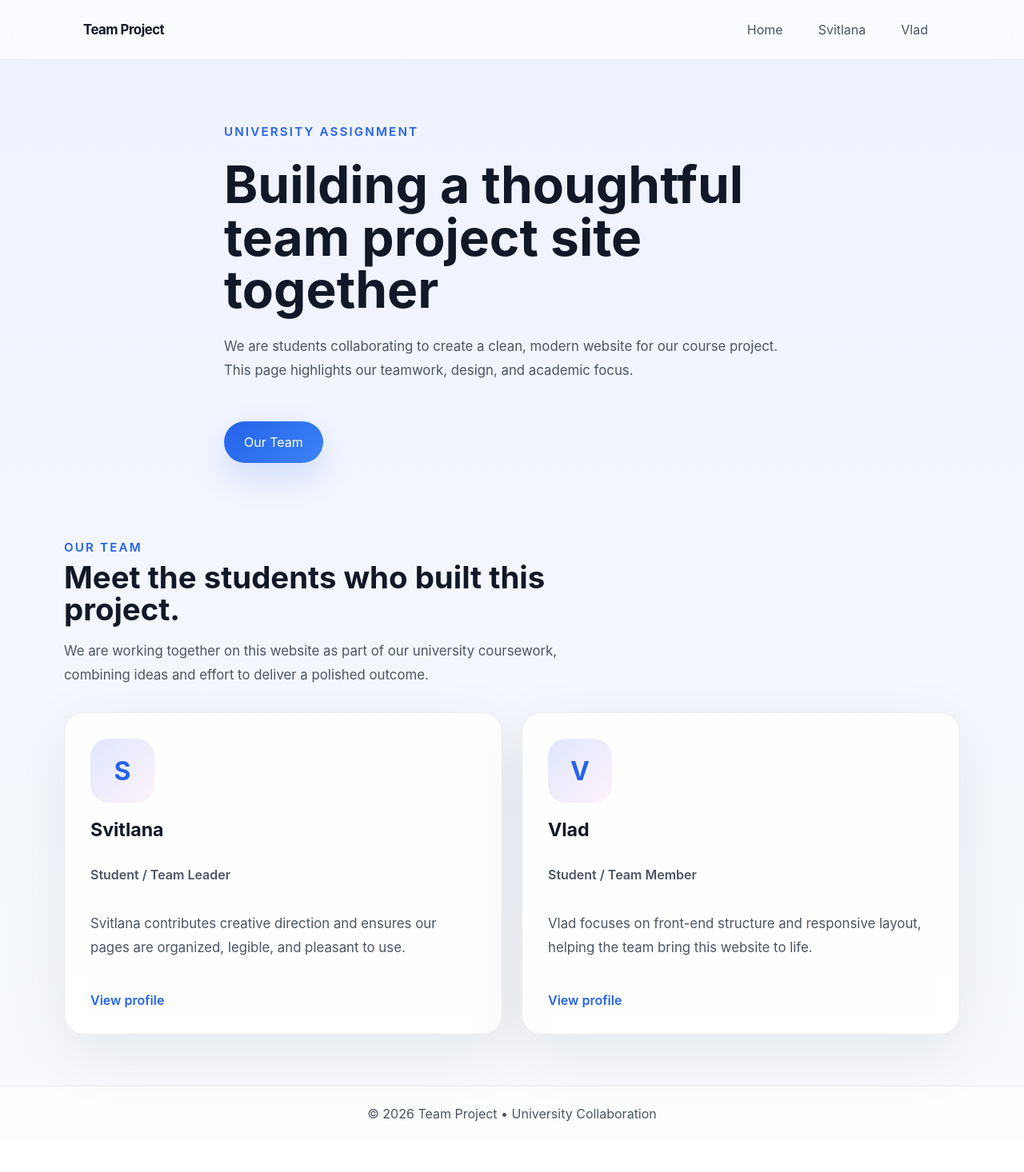
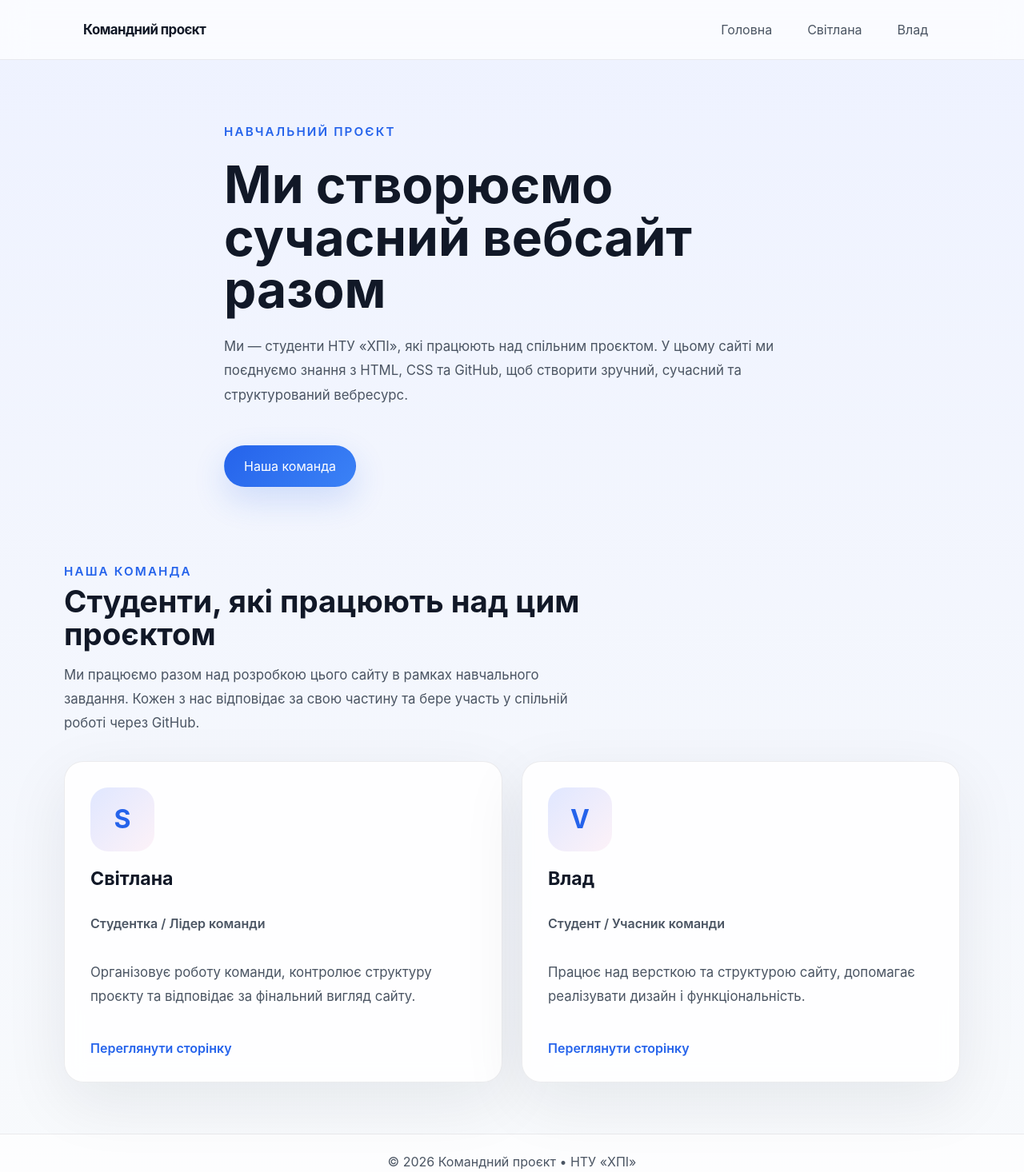
Before and after one commit to steve-irl/team-project, a plain HTML site: page index.html in a window 1280 px wide. Shown: the whole page at 80% size. Before the commit the page ends 1427 px from the top, so only its background shows below. Drawn offline with Linux system fonts and the light colour scheme.

Commit message:
Translate index.html content to Ukrainian

```diff
--- a/index.html
+++ b/index.html
@@ -3,60 +3,77 @@
 <head>
     <meta charset="UTF-8">
     <meta name="viewport" content="width=device-width, initial-scale=1.0">
-    <title>Team Project | University Landing Page</title>
-    <link rel="preconnect" href="https://fonts.googleapis.com">
-    <link rel="preconnect" href="https://fonts.gstatic.com" crossorigin>
+    <title>Командний проєкт | ХПІ</title>
     <link rel="stylesheet" href="style.css">
 </head>
 <body>
     <header class="site-header">
         <div class="container navbar">
-            <a class="logo" href="index.html">Team Project</a>
+            <a class="logo" href="index.html">Командний проєкт</a>
             <nav class="nav-links">
-                <a href="index.html">Home</a>
-                <a href="svitlana.html">Svitlana</a>
-                <a href="vlad.html">Vlad</a>
+                <a href="index.html">Головна</a>
+                <a href="svitlana.html">Світлана</a>
+                <a href="vlad.html">Влад</a>
             </nav>
         </div>
     </header>
+
     <main>
         <section class="hero">
             <div class="container hero-inner">
-                <p class="eyebrow">University Assignment</p>
-                <h1>Building a thoughtful team project site together</h1>
-                <p class="hero-copy">We are students collaborating to create a clean, modern website for our course project. This page highlights our teamwork, design, and academic focus.</p>
+                <p class="eyebrow">Навчальний проєкт</p>
+                <h1>Ми створюємо сучасний вебсайт разом</h1>
+                <p class="hero-copy">
+                    Ми — студенти НТУ «ХПІ», які працюють над спільним проєктом.
+                    У цьому сайті ми поєднуємо знання з HTML, CSS та GitHub,
+                    щоб створити зручний, сучасний та структурований вебресурс.
+                </p>
                 <div class="hero-actions">
-                    <a class="button button-primary" href="#team">Our Team</a>
+                    <a class="button button-primary" href="#team">Наша команда</a>
                 </div>
             </div>
         </section>
 
         <section class="container team-section" id="team">
             <div class="section-header">
-                <p class="eyebrow">Our Team</p>
-                <h2>Meet the students who built this project.</h2>
-                <p class="section-copy">We are working together on this website as part of our university coursework, combining ideas and effort to deliver a polished outcome.</p>
+                <p class="eyebrow">Наша команда</p>
+                <h2>Студенти, які працюють над цим проєктом</h2>
+                <p class="section-copy">
+                    Ми працюємо разом над розробкою цього сайту в рамках навчального завдання.
+                    Кожен з нас відповідає за свою частину та бере участь у спільній роботі через GitHub.
+                </p>
             </div>
+
             <div class="team-grid">
                 <article class="card team-card">
                     <div class="avatar">S</div>
-                    <h3>Svitlana</h3>
-                    <p class="card-role">Student / Team Leader</p>
-                    <p class="card-copy">Svitlana contributes creative direction and ensures our pages are organized, legible, and pleasant to use.</p>
-                    <a class="card-link" href="svitlana.html">View profile</a>
+                    <h3>Світлана</h3>
+                    <p class="card-role">Студентка / Лідер команди</p>
+                    <p class="card-copy">
+                        Організовує роботу команди, контролює структуру проєкту
+                        та відповідає за фінальний вигляд сайту.
+                    </p>
+                    <a class="card-link" href="svitlana.html">Переглянути сторінку</a>
                 </article>
+
                 <article class="card team-card">
                     <div class="avatar">V</div>
-                    <h3>Vlad</h3>
-                    <p class="card-role">Student / Team Member</p>
-                    <p class="card-copy">Vlad focuses on front-end structure and responsive layout, helping the team bring this website to life.</p>
-                    <a class="card-link" href="vlad.html">View profile</a>
+                    <h3>Влад</h3>
+                    <p class="card-role">Студент / Учасник команди</p>
+                    <p class="card-copy">
+                        Працює над версткою та структурою сайту,
+                        допомагає реалізувати дизайн і функціональність.
+                    </p>
+                    <a class="card-link" href="vlad.html">Переглянути сторінку</a>
                 </article>
             </div>
         </section>
     </main>
+
     <footer class="footer">
-        <div class="container">© 2026 Team Project • University Collaboration</div>
+        <div class="container">
+            © 2026 Командний проєкт • НТУ «ХПІ»
+        </div>
     </footer>
 </body>
 </html>
```
